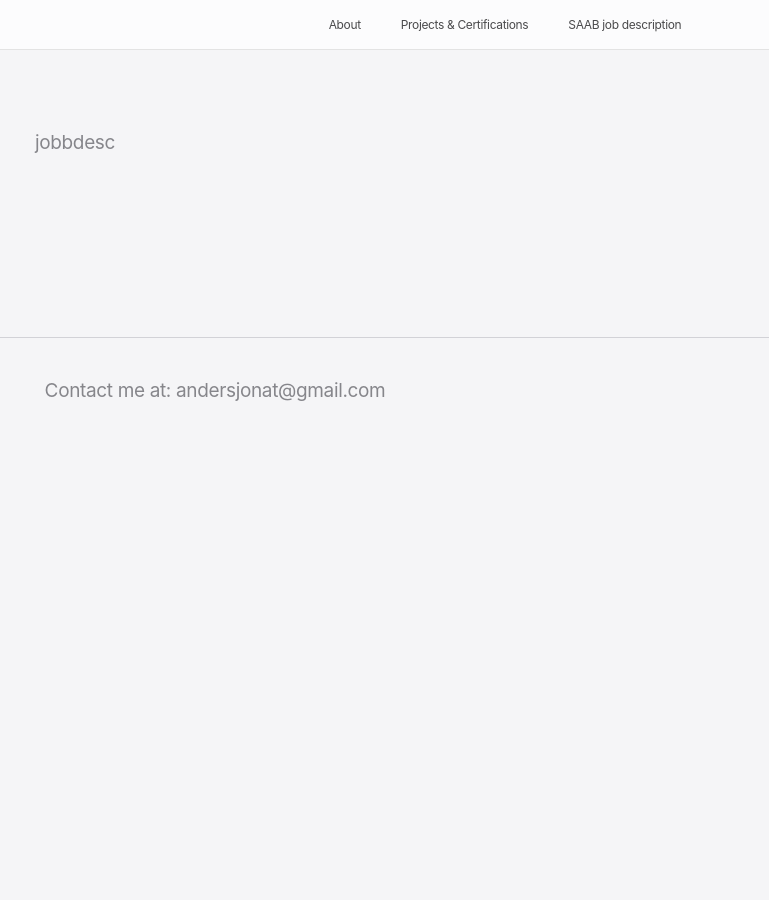
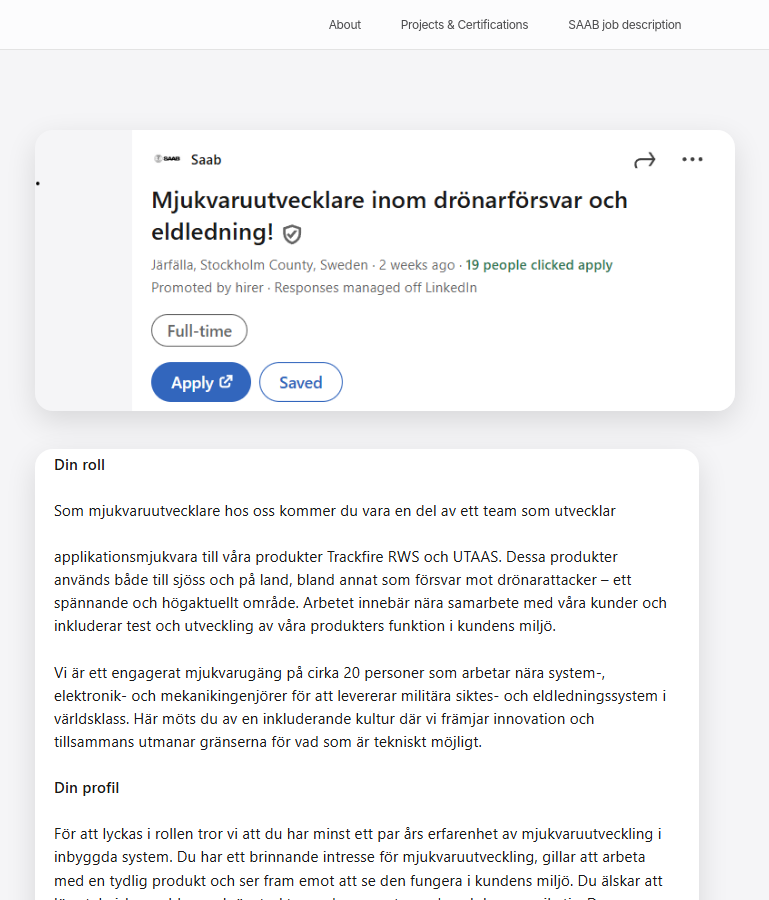
Before and after one commit to anders-ijas/anders-ijas.github.io, a Jekyll site: the page built from jobbdesc.md, in a window 1280 px wide and 900 px high. Shown: the whole window, without its empty margins (135-904 px from the left). Built offline with Jekyll 4.4.1, drawn with Linux system fonts in a browser that asks for light colours.

Commit message:
Update jobbdesc.md

```diff
--- a/jobbdesc.md
+++ b/jobbdesc.md
@@ -2,4 +2,6 @@
 layout: default
 title: SAAB job description
 ---
-jobbdesc
+![1](/assets/Mjukvaruutvecklare inom drönarförsvar och eldledning1.png)
+![2](/assets/Mjukvaruutvecklare inom drönarförsvar och eldledning2.png)
+![3](/assets/Mjukvaruutvecklare inom drönarförsvar och eldledning3.png)
```
